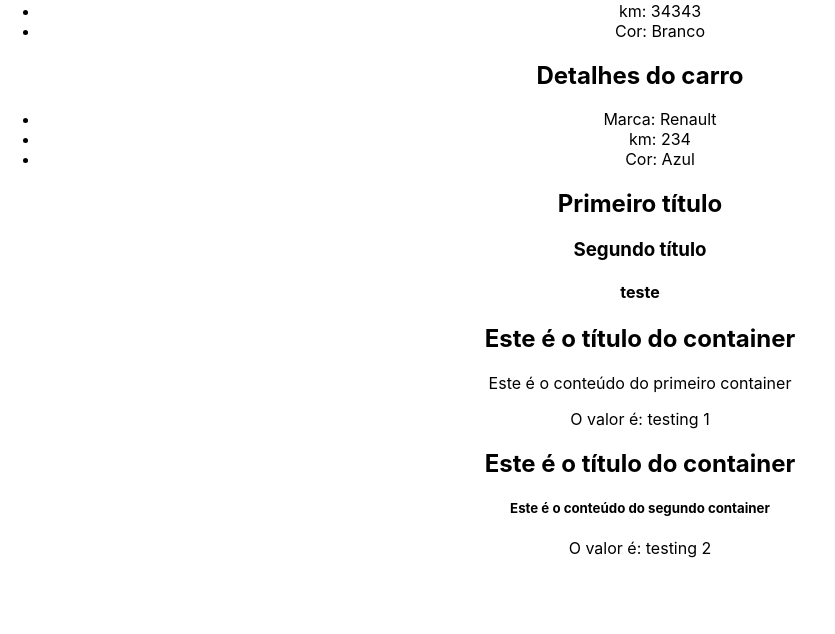
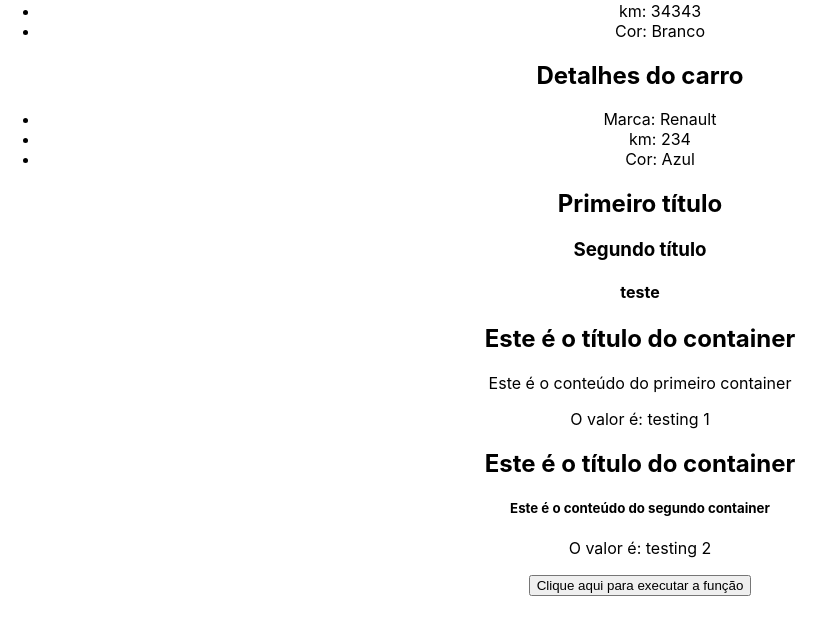
Before and after one commit to xandaosilva/curso-reactjs, a React (Create React App) app in the folder 3_avancado/avancado/: page / in a window 1280 px wide. Shown: the part 2248-2882 px from the top of the page, without its empty margins (0-835 px from the left). Built offline with nearby package versions, Linux system fonts and the light colour scheme.

Commit message:
Funções como prop

```diff
--- a/3_avancado/avancado/src/App.js
+++ b/3_avancado/avancado/src/App.js
@@ -5,6 +5,7 @@
 import CarDetails from './components/CarDetails';
 import Fragments from './components/Fragments';
 import Container from './components/Container';
+import ExecuteFunction from './components/ExecuteFunction';
 
 import './App.css';
 
@@ -16,6 +17,10 @@
     {id: 2, brand: "Kia", km: 34343, color: "Branco", newCar: false},
     {id: 3, brand: "Renault", km: 234, color: "Azul", newCar: false},
   ];
+
+  function showMessage(){
+    console.log("Evento do componente pai");
+  }
 
   return (
     <div className="App">
@@ -57,6 +62,9 @@
       <Container myValue="testing 2">
           <h5>Este é o conteúdo do segundo container</h5>
       </Container>
+
+      {/* Executar função */}
+      <ExecuteFunction myFunction={showMessage} />
     </div>
   );
 }
--- /dev/null
+++ b/3_avancado/avancado/src/components/ExecuteFunction.js
@@ -0,0 +1,11 @@
+import React from 'react'
+
+const ExecuteFunction = ({ myFunction }) => {
+    return (
+        <div>
+            <button onClick={myFunction}>Clique aqui para executar a função</button>
+        </div>
+    );
+}
+
+export default ExecuteFunction;
```
